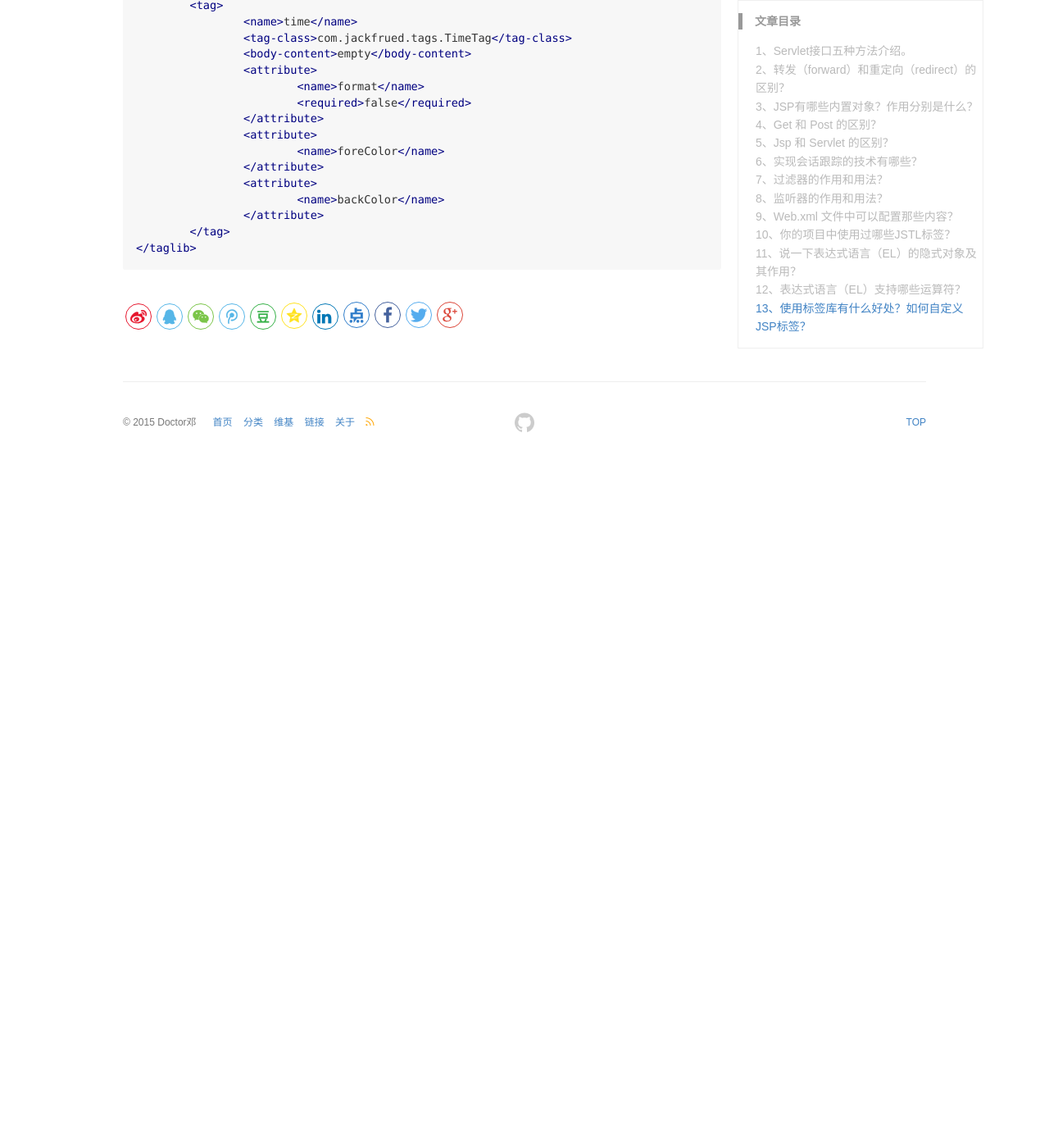
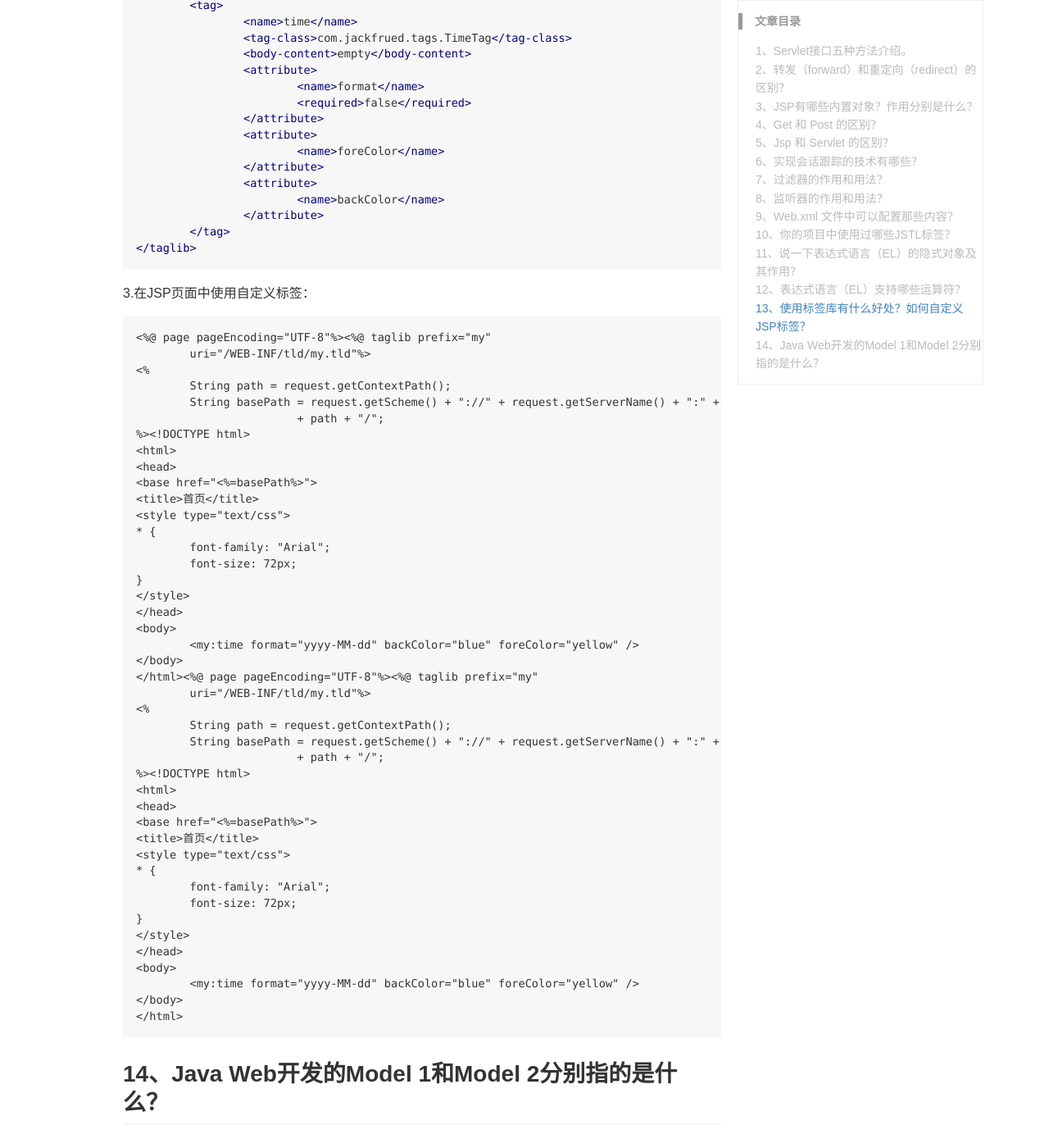
Before and after one commit to DoctorDeng/DoctorDeng.github.io, a Jekyll site: the page built from _posts/2016-09-12-java-面试.md, in a window 1280 px wide and 1400 px high, scrolled down 13400 px. Shown: the whole window at 82% size. Built offline with Jekyll 4.4.1, drawn with Linux system fonts in a browser that asks for light colours; before the commit the page ends 13964 px from its top, so only the background shows below that.

Commit message:
modify file

````diff
--- a/_posts/2016-09-12-java-面试.md
+++ b/_posts/2016-09-12-java-面试.md
@@ -557,3 +557,53 @@ public class TimeTag extends TagSupport {private static final long serialVersion
 	</tag>
 </taglib>
 ```
+
+3.在JSP页面中使用自定义标签：
+
+```
+<%@ page pageEncoding="UTF-8"%><%@ taglib prefix="my"
+	uri="/WEB-INF/tld/my.tld"%>
+<%
+	String path = request.getContextPath();
+	String basePath = request.getScheme() + "://" + request.getServerName() + ":" + request.getServerPort()
+			+ path + "/";
+%><!DOCTYPE html>
+<html>
+<head>
+<base href="<%=basePath%>">
+<title>首页</title>
+<style type="text/css">
+* {
+	font-family: "Arial";
+	font-size: 72px;
+}
+</style>
+</head>
+<body>
+	<my:time format="yyyy-MM-dd" backColor="blue" foreColor="yellow" />
+</body>
+</html><%@ page pageEncoding="UTF-8"%><%@ taglib prefix="my"
+	uri="/WEB-INF/tld/my.tld"%>
+<%
+	String path = request.getContextPath();
+	String basePath = request.getScheme() + "://" + request.getServerName() + ":" + request.getServerPort()
+			+ path + "/";
+%><!DOCTYPE html>
+<html>
+<head>
+<base href="<%=basePath%>">
+<title>首页</title>
+<style type="text/css">
+* {
+	font-family: "Arial";
+	font-size: 72px;
+}
+</style>
+</head>
+<body>
+	<my:time format="yyyy-MM-dd" backColor="blue" foreColor="yellow" />
+</body>
+</html>
+```
+
+## 14、Java Web开发的Model 1和Model 2分别指的是什么？
````
